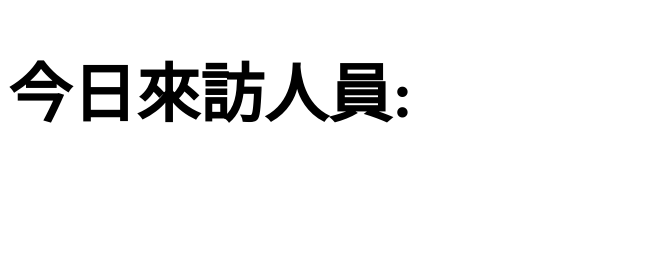
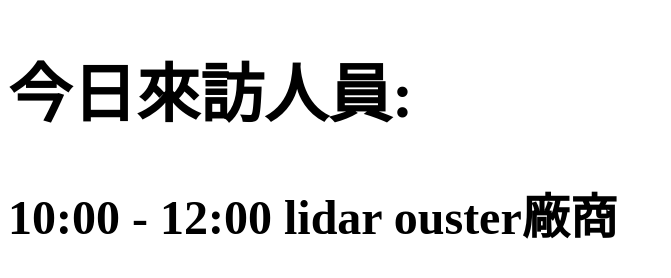
Before and after one commit to examplegod/examplegod.github.io, a plain HTML site: page index.html in a window 1280 px wide. Shown: the whole page, without its empty margins (0-671 px from the left). Drawn offline with Linux system fonts and the light colour scheme.

Commit message:
Update index.html

```diff
--- a/index.html
+++ b/index.html
@@ -9,7 +9,7 @@
       <h1>今日來訪人員:<h1>
     </div>
     <div style="font-size: x-large;">
-      <h1><h1>
+      <h1>10:00 - 12:00 lidar ouster廠商<h1>
     </div>
     <div style="font-size: x-large;">
       <h1><h1>
```
